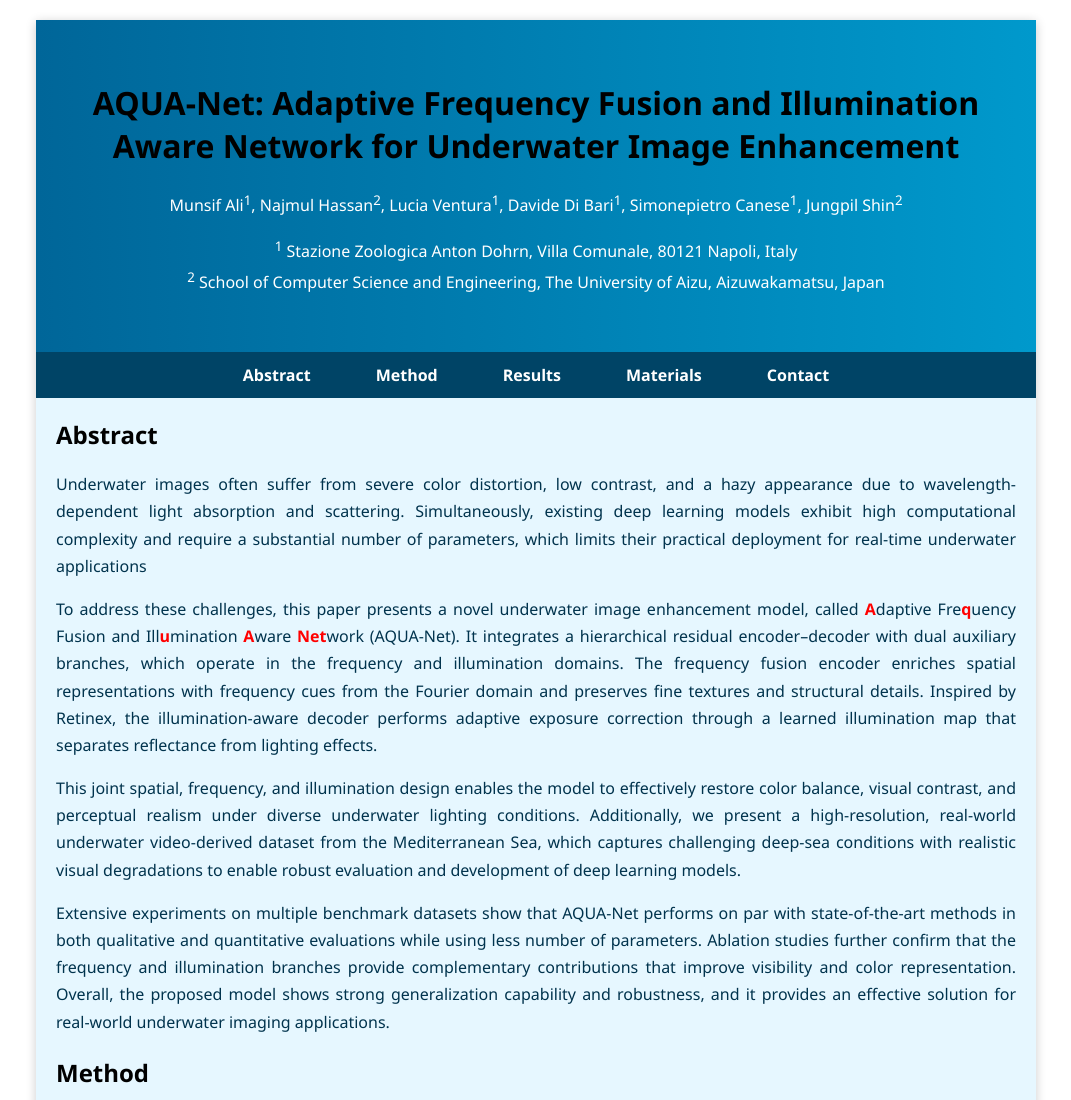
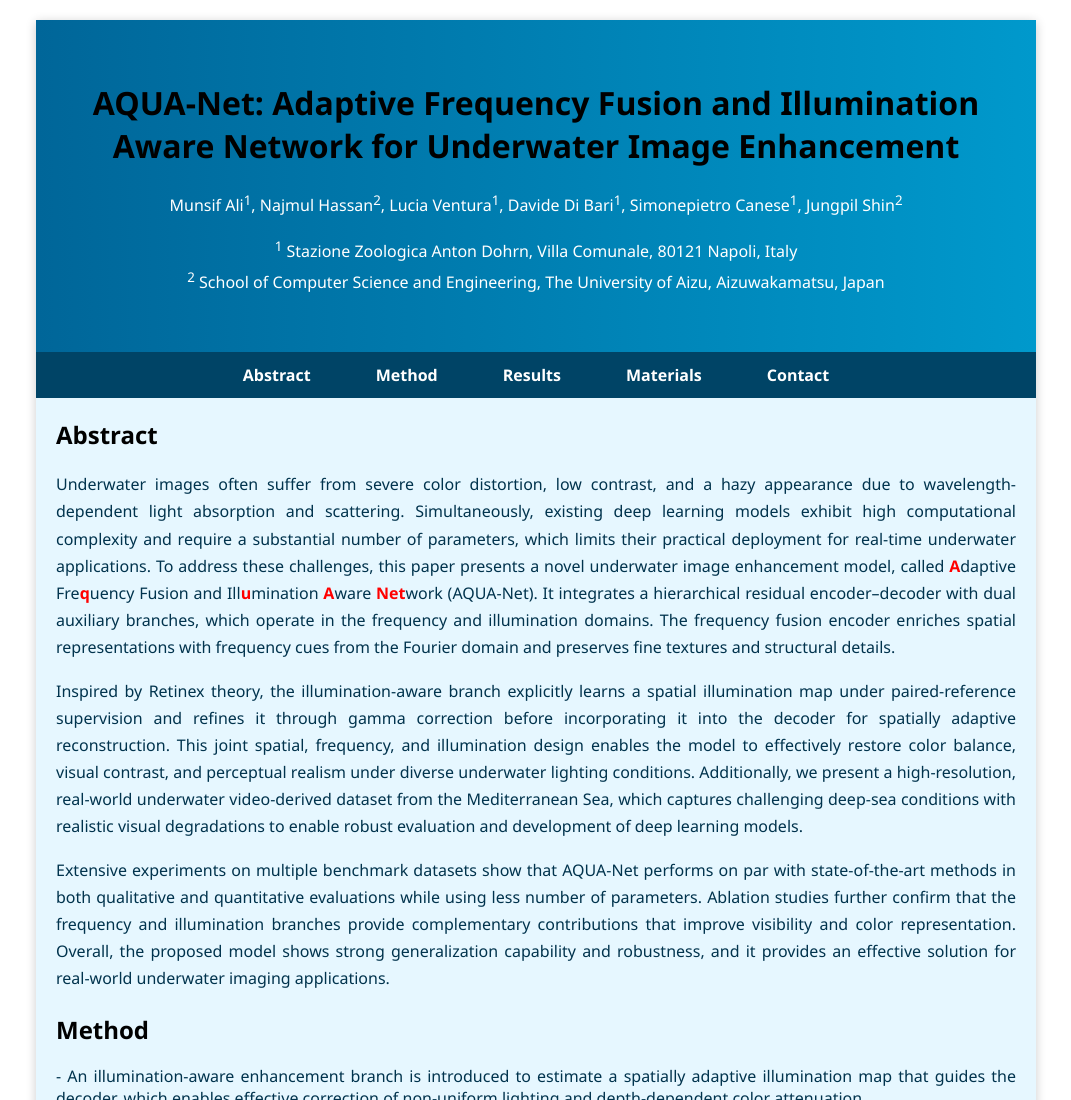
Before and after one commit to munsifali11/AQUA-Net_Project, a plain HTML site: page index.html in a window 1280 px wide. Shown: the top 1100 px of the page, without its empty margins (104-1175 px from the left). Drawn offline with Linux system fonts and the light colour scheme.

Commit message:
Abstract updated in html.index

```diff
--- a/index.html
+++ b/index.html
@@ -42,19 +42,17 @@
             </div>
         </div>
     </nav>
-    <!-- Abstract Section -->
     <section id="abstract" class="container">
       <h2>Abstract</h2>
 
       <p>
-        Underwater images often suffer from severe color distortion, low contrast, and a hazy appearance due to wavelength-dependent light absorption and scattering. Simultaneously, existing deep learning models exhibit high computational complexity and require a substantial number of parameters, which limits their practical deployment for real-time underwater applications
+        Underwater images often suffer from severe color distortion, low contrast, and a hazy appearance due to wavelength-dependent light absorption and scattering. Simultaneously, existing deep learning models exhibit high computational complexity and require a substantial number of parameters, which limits their practical deployment for real-time underwater applications. To address these challenges, this paper presents a novel underwater image enhancement model, called <span class="highlight">A</span>daptive Fre<span class="highlight">q</span>uency Fusion and Ill<span class="highlight">u</span>mination <span class="highlight">A</span>ware <span class="highlight">Net</span>work (AQUA-Net). It integrates a hierarchical residual encoder–decoder with dual auxiliary branches, which operate in the frequency and illumination domains. The frequency fusion encoder enriches spatial representations with frequency cues from the Fourier domain and preserves fine textures and structural details.
       </p>
+
       <p>
-        To address these challenges, this paper presents a novel underwater image enhancement model, called <span class="highlight">A</span>daptive Fre<span class="highlight">q</span>uency Fusion and Ill<span class="highlight">u</span>mination <span class="highlight">A</span>ware <span class="highlight">Net</span>work (AQUA-Net). It integrates a hierarchical residual encoder–decoder with dual auxiliary branches, which operate in the frequency and illumination domains. The frequency fusion encoder enriches spatial representations with frequency cues from the Fourier domain and preserves fine textures and structural details. Inspired by Retinex, the illumination-aware decoder performs adaptive exposure correction through a learned illumination map that separates reflectance from lighting effects.
+        Inspired by Retinex theory, the illumination-aware branch explicitly learns a spatial illumination map under paired-reference supervision and refines it through gamma correction before incorporating it into the decoder for spatially adaptive reconstruction. This joint spatial, frequency, and illumination design enables the model to effectively restore color balance, visual contrast, and perceptual realism under diverse underwater lighting conditions. Additionally, we present a high-resolution, real-world underwater video-derived dataset from the Mediterranean Sea, which captures challenging deep-sea conditions with realistic visual degradations to enable robust evaluation and development of deep learning models.
       </p>
-      <p>
-        This joint spatial, frequency, and illumination design enables the model to effectively restore color balance, visual contrast, and perceptual realism under diverse underwater lighting conditions. Additionally, we present a high-resolution, real-world underwater video-derived dataset from the Mediterranean Sea, which captures challenging deep-sea conditions with realistic visual degradations to enable robust evaluation and development of deep learning models.
-      </p>
+
       <p>
         Extensive experiments on multiple benchmark datasets show that AQUA-Net performs on par with state-of-the-art methods in both qualitative and quantitative evaluations while using less number of parameters. Ablation studies further confirm that the frequency and illumination branches provide complementary contributions that improve visibility and color representation. Overall, the proposed model shows strong generalization capability and robustness, and it provides an effective solution for real-world underwater imaging applications.
       </p>
```
